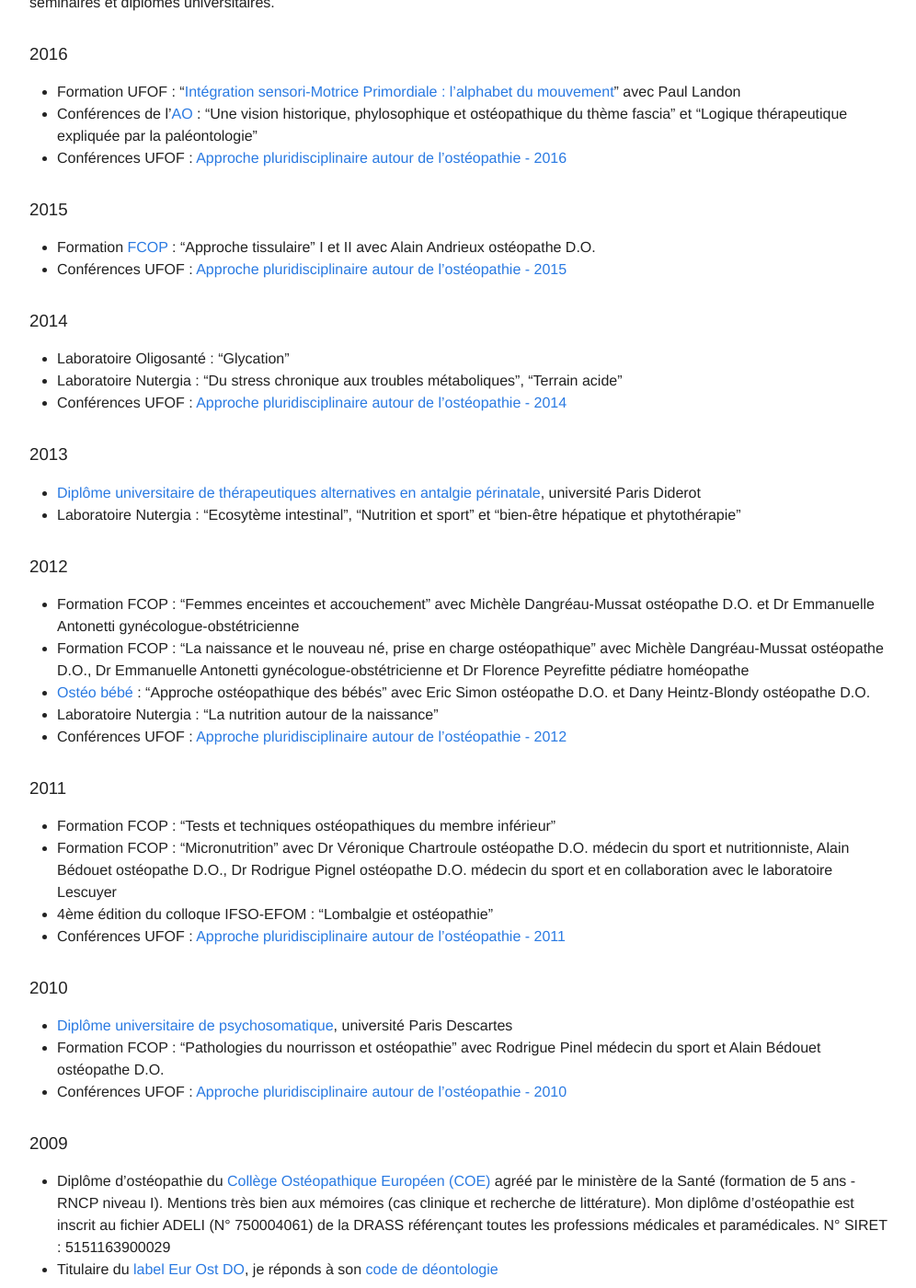
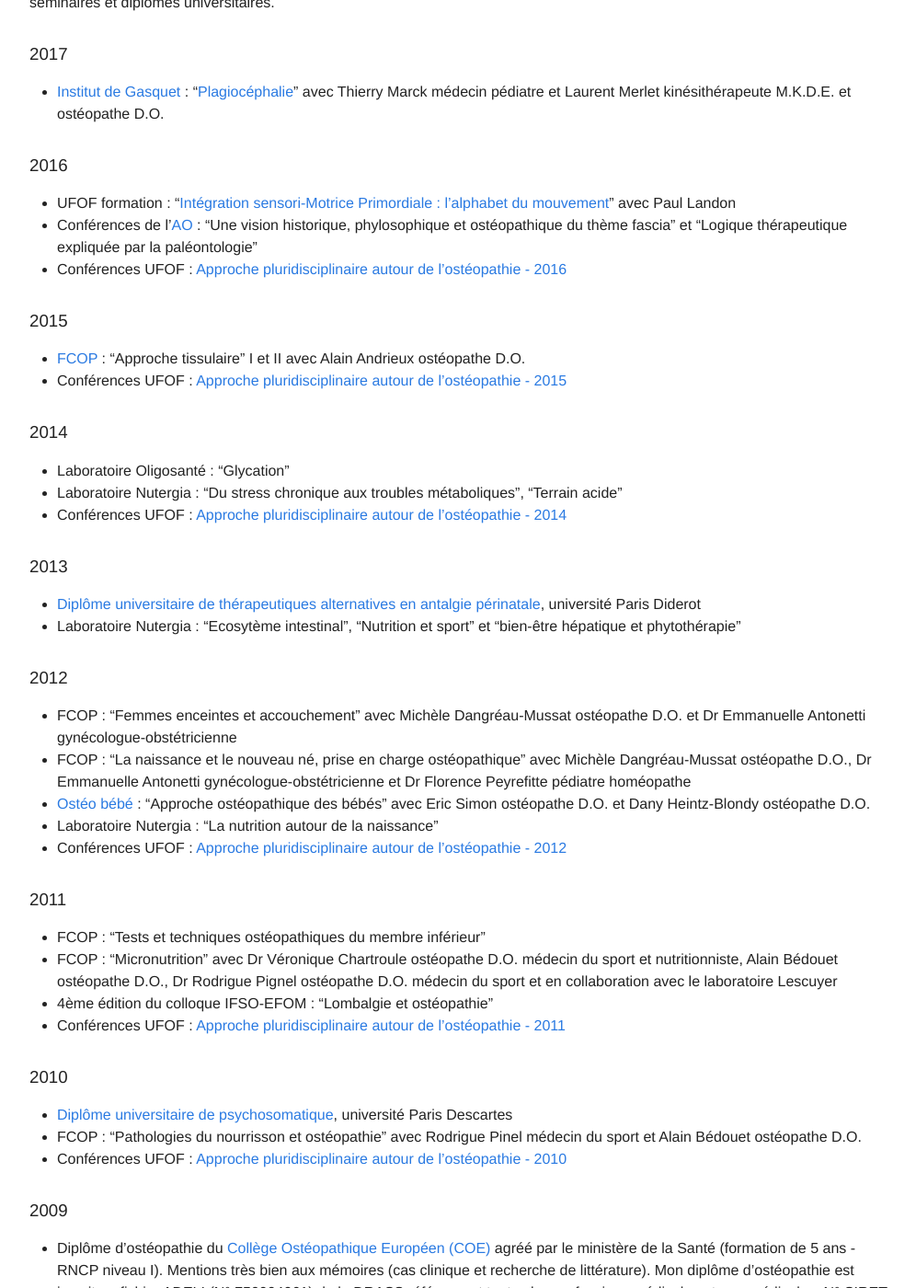
Before and after one commit to tkrotoff/osteo15, a Jekyll site: the page built from 1-Votre-osteopathe.md, in a window 1280 px wide and 1400 px high, scrolled down 610 px. Shown: the whole window at 92% size, without its empty margins (138-1134 px from the left). Built offline with Jekyll 4.4.1, drawn with Linux system fonts in a browser that asks for light colours; nearby versions of some CDN libraries.

Commit message:
Formations 2017 + fix links

```diff
--- a/1-Votre-osteopathe.md
+++ b/1-Votre-osteopathe.md
@@ -18,7 +18,7 @@
   - Diplôme universitaire (DU) de [psychosomatique, université Paris Descartes](http://formations.parisdescartes.fr/fr-FR/1/diplome/P5-PROG5304/DIU%20Dermatologie%20psychosomatique)
   - Diplôme universitaire de [thérapeutiques alternatives en antalgie périnatale, université Paris Diderot](http://www.medecine.univ-paris-diderot.fr/index.php/formation-continue/du-di/liste-des-du-et-diu/item/173-osteopathie-acupuncture-et-homeopathie-appliquees-a-la-perinatalite)
   - Titulaire du [label Eur Ost DO](http://www.efo.eu/)
-  - Membre des [Ostéopathes de France](https://osteofrance.com/) et de l'[Académie d'Ostéopathie de France](https://academie-osteopathie.fr/)
+  - Membre des [Ostéopathes de France](https://osteofrance.com/) et de l'[Académie d'Ostéopathie de France](http://academie-osteopathie.fr/)
   </div>
 </div>
 
@@ -26,15 +26,19 @@
 
 Pour vous proposer la meilleure des prises en charge, je continue de me former régulièrement par différents stages pratiques, séminaires et diplômes universitaires.
 
+### 2017
+
+- [Institut de Gasquet](http://www.degasquet.com/) : "[Plagiocéphalie](http://www.degasquet.com/maternite/30-invites-plagiocephalie.html)" avec Thierry Marck médecin pédiatre et Laurent Merlet kinésithérapeute M.K.D.E. et ostéopathe D.O.
+
 ### 2016
 
-- Formation UFOF : "[Intégration sensori-Motrice Primordiale : l'alphabet du mouvement](https://osteofrance.com/formation/archives/2016/09/integration-sensori-motrice-primordiale)" avec Paul Landon
-- Conférences de l'[AO](https://academie-osteopathie.fr/) : "Une vision historique, phylosophique et ostéopathique du thème fascia" et "Logique thérapeutique expliquée par la paléontologie"
+- UFOF formation : "[Intégration sensori-Motrice Primordiale : l’alphabet du mouvement](https://osteofrance.com/formation/archives/2016/09/integration-sensori-motrice-primordiale)" avec Paul Landon
+- Conférences de l'[AO](http://academie-osteopathie.fr/) : "Une vision historique, phylosophique et ostéopathique du thème fascia" et "Logique thérapeutique expliquée par la paléontologie"
 - Conférences UFOF : [Approche pluridisciplinaire autour de l'ostéopathie - 2016](https://osteofrance.com/assets/pdf/osteofrance_congres_2016.pdf)
 
 ### 2015
 
-- Formation [FCOP](http://www.fcop-formation-osteopathe.fr/) : "Approche tissulaire" I et II avec Alain Andrieux ostéopathe D.O.
+- [FCOP](http://www.fcop-formation-osteopathe.fr/) : "Approche tissulaire" I et II avec Alain Andrieux ostéopathe D.O.
 - Conférences UFOF : [Approche pluridisciplinaire autour de l'ostéopathie - 2015](https://osteofrance.com/services/congres/2015)
 
 ### 2014
@@ -50,23 +54,23 @@
 
 ### 2012
 
-- Formation FCOP : "Femmes enceintes et accouchement" avec Michèle Dangréau-Mussat ostéopathe D.O. et Dr Emmanuelle Antonetti gynécologue-obstétricienne
-- Formation FCOP : "La naissance et le nouveau né, prise en charge ostéopathique" avec Michèle Dangréau-Mussat ostéopathe D.O., Dr Emmanuelle Antonetti gynécologue-obstétricienne et Dr Florence Peyrefitte pédiatre homéopathe
+- FCOP : "Femmes enceintes et accouchement" avec Michèle Dangréau-Mussat ostéopathe D.O. et Dr Emmanuelle Antonetti gynécologue-obstétricienne
+- FCOP : "La naissance et le nouveau né, prise en charge ostéopathique" avec Michèle Dangréau-Mussat ostéopathe D.O., Dr Emmanuelle Antonetti gynécologue-obstétricienne et Dr Florence Peyrefitte pédiatre homéopathe
 - [Ostéo bébé](http://www.osteo-bebe.com/) : "Approche ostéopathique des bébés" avec Eric Simon ostéopathe D.O. et Dany Heintz-Blondy ostéopathe D.O.
 - Laboratoire Nutergia : "La nutrition autour de la naissance"
 - Conférences UFOF : [Approche pluridisciplinaire autour de l'ostéopathie - 2012](https://osteofrance.com/services/congres/2012)
 
 ### 2011
 
-- Formation FCOP : "Tests et techniques ostéopathiques du membre inférieur"
-- Formation FCOP : "Micronutrition" avec Dr Véronique Chartroule ostéopathe D.O. médecin du sport et nutritionniste, Alain Bédouet ostéopathe D.O., Dr Rodrigue Pignel ostéopathe D.O. médecin du sport et en collaboration avec le laboratoire Lescuyer
+- FCOP : "Tests et techniques ostéopathiques du membre inférieur"
+- FCOP : "Micronutrition" avec Dr Véronique Chartroule ostéopathe D.O. médecin du sport et nutritionniste, Alain Bédouet ostéopathe D.O., Dr Rodrigue Pignel ostéopathe D.O. médecin du sport et en collaboration avec le laboratoire Lescuyer
 - 4ème édition du colloque IFSO-EFOM : "Lombalgie et ostéopathie"
 - Conférences UFOF : [Approche pluridisciplinaire autour de l'ostéopathie - 2011](https://osteofrance.com/services/congres/2011)
 
 ### 2010
 
 - [Diplôme universitaire de psychosomatique](http://formations.parisdescartes.fr/fr-FR/1/diplome/P5-PROG5304/DIU%20Dermatologie%20psychosomatique), université Paris Descartes
-- Formation FCOP : "Pathologies du nourrisson et ostéopathie" avec Rodrigue Pinel médecin du sport et Alain Bédouet ostéopathe D.O.
+- FCOP : "Pathologies du nourrisson et ostéopathie" avec Rodrigue Pinel médecin du sport et Alain Bédouet ostéopathe D.O.
 - Conférences UFOF : [Approche pluridisciplinaire autour de l'ostéopathie - 2010](https://osteofrance.com/services/congres/2010)
 
 ### 2009
@@ -85,7 +89,7 @@
   </div>
   <div class="col-md-2"></div>
   <div class="col-md-3">
-    <a href="http://www.efo.eu/portal/">
+    <a href="http://www.efo.eu/">
       <img src="/assets/Eur-Ost-DO.png" alt="Label Eur Ost DO" title="Label Eur Ost DO">
     </a>
   </div>
```
